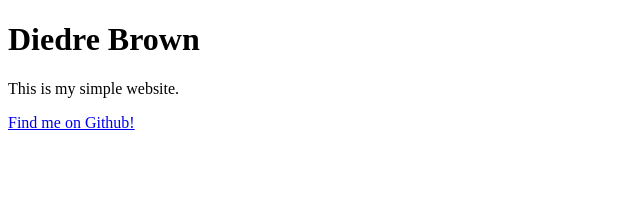
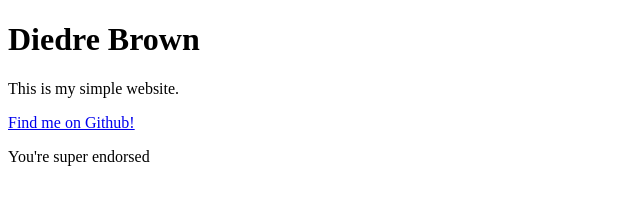
Before and after one commit to browd632/diedre-simple-website, a plain HTML site: page index.html in a window 1280 px wide. Shown: the whole page, without its empty margins (0-640 px from the left). Drawn offline with Linux system fonts and the light colour scheme.

Commit message:
endorsing is the best

```diff
--- a/index.html
+++ b/index.html
@@ -7,6 +7,7 @@
 
 <p>This is my simple website.</p>
 <a href="https://github.com/browd632">Find me on Github!</a>
+<p>You're super endorsed</p>
 
 </body>
 </html>
```
